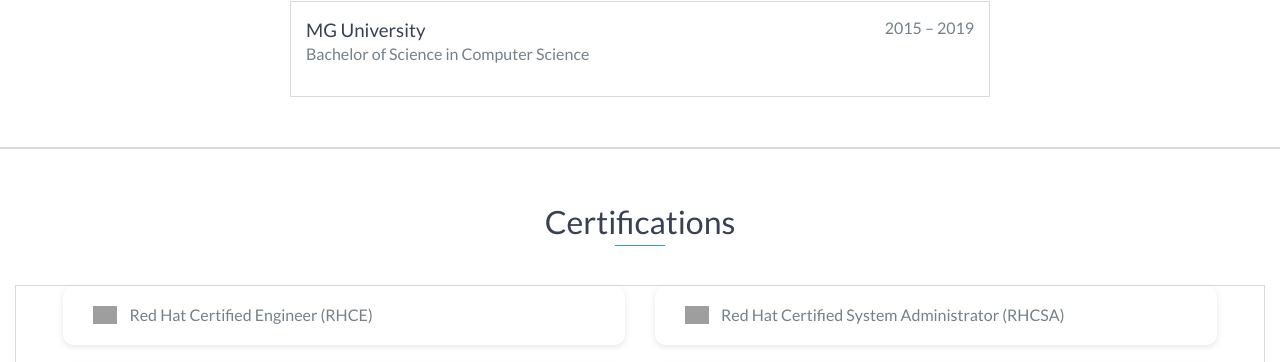
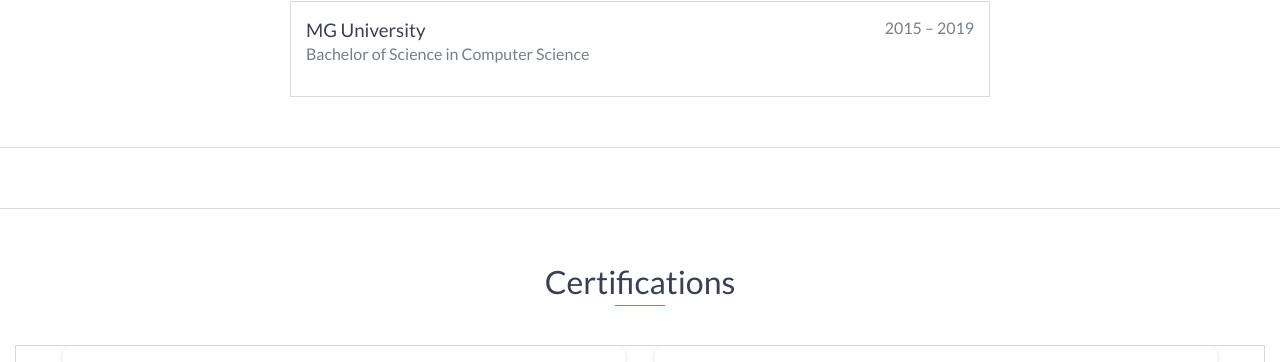
Before and after one commit to BasilTAlias/BasilTAlias.github.io, a website: page index.html in a window 1280 px wide. Shown: the part 2210-2572 px from the top of the page. Drawn offline with nearby package versions, Linux system fonts and the light colour scheme; grey boxes are pictures that could not be loaded.

Commit message:
Update index.html

```diff
--- a/index.html
+++ b/index.html
@@ -137,7 +137,7 @@
         </div>
     </div>
 
-<div class="optional-section" id="certifications">
+<div class="optional-section" id="certifications" style="margin-top: 60px;">
     <h2 class="heading" style="font-family: 'Lato', sans-serif; font-weight: 400; font-size: 32px; text-align: center;">Certifications</h2>
 
         <div class="optional-section-block" style="max-width: 100%; padding: 0;">
```
